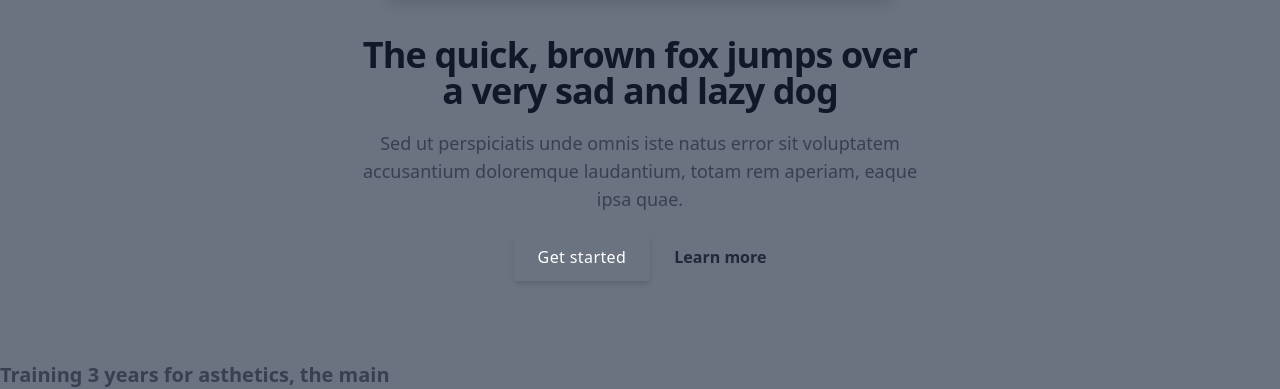
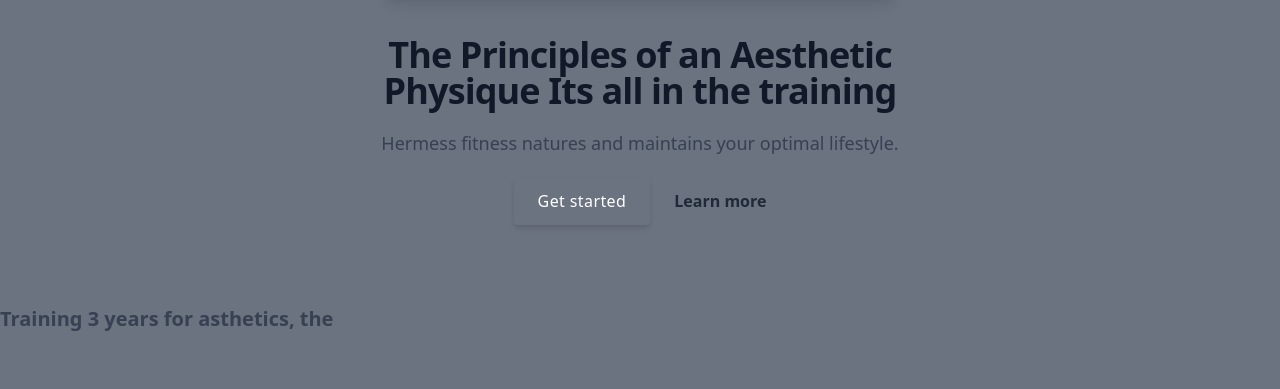
Before and after one commit to Zubayrlatief/hermessfitness-, a website: page CODE/index.html in a window 1280 px wide. Shown: the part 579-968 px from the top of the page. After the commit the page ends 912 px from the top, so only its background shows below. Drawn offline with nearby package versions, Linux system fonts and the light colour scheme.

Commit message:
thisliterallynothing

```diff
--- a/CODE/index.html
+++ b/CODE/index.html
@@ -102,11 +102,11 @@
   </div>
   <div class="mb-16 md:mb-0 md:max-w-xl sm:mx-auto md:text-center">
     <h2 class="mb-5 font-sans text-3xl font-bold tracking-tight text-gray-900 sm:text-4xl sm:leading-none">
-      The quick, brown fox jumps over a very sad and
-      <span class="inline-block text-deep-purple-accent-400">lazy dog</span>
+      The Principles of an Aesthetic Physique
+      <span class="inline-block text-deep-purple-accent-400">Its all in the training</span>
     </h2>
     <p class="mb-5 text-base text-gray-700 md:text-lg">
-      Sed ut perspiciatis unde omnis iste natus error sit voluptatem accusantium doloremque laudantium, totam rem aperiam, eaque ipsa quae.
+   Hermess fitness natures and maintains your optimal lifestyle.
     </p>
     <div class="flex items-center md:justify-center">
       <a
@@ -121,7 +121,7 @@
 </div>
 <section>
   <div class="our-philosophy">
-    <h1 class="items-center font-bold text-xl text-gray-700 transition-colors duration-200 hover:text-deep-purple-accent-700">Training 3 years for asthetics, the main  </h1>
+    <h1 class="items-center font-bold text-xl text-gray-700 transition-colors duration-200 hover:text-deep-purple-accent-700">Training 3 years for asthetics, the </h1>
 
   </div>
 </section>
```
